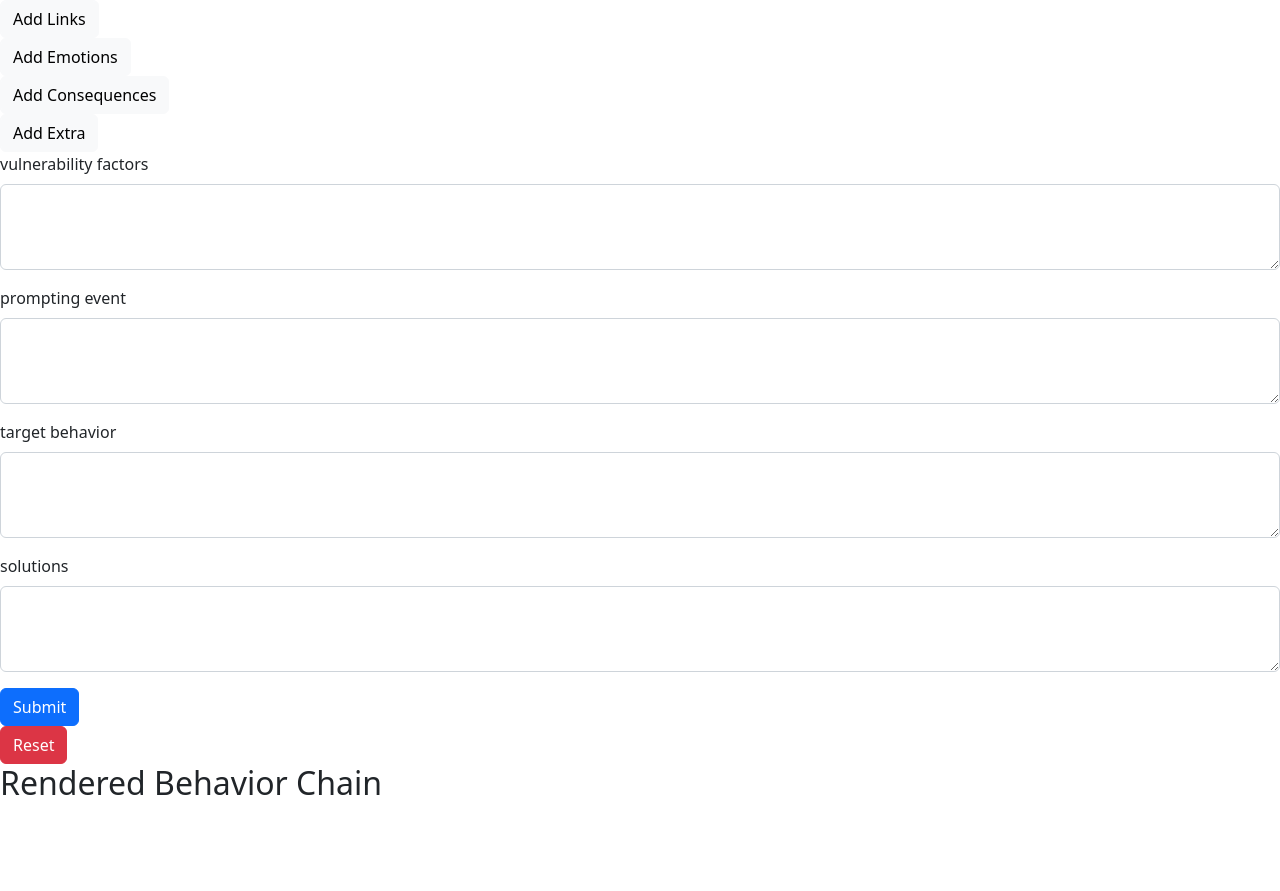
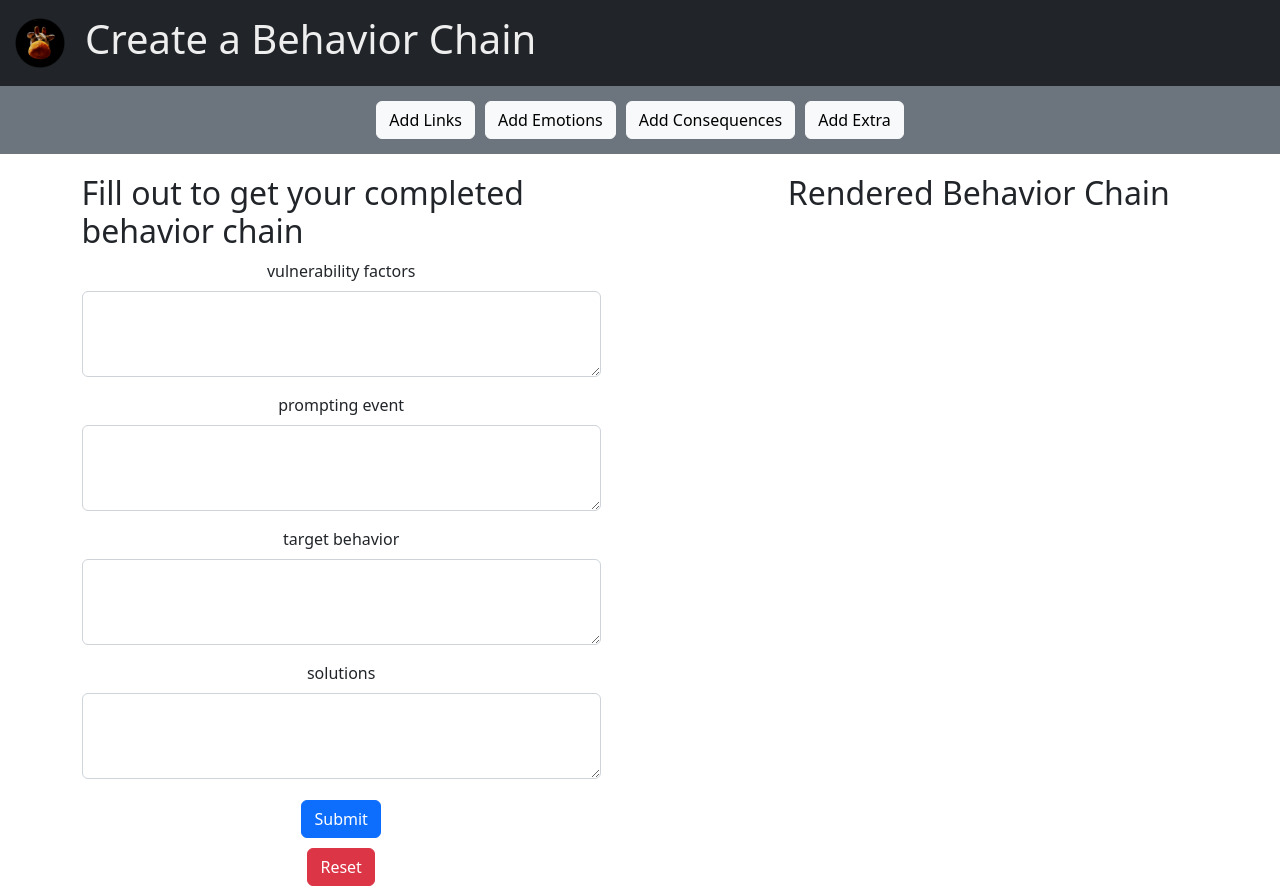
Before and after one commit to Jchips/behavior-chain-react, a React (Create React App) app: page / in a window 1280 px wide. Before the commit the page ends 810 px from the top, so only its background shows below. Built offline with nearby package versions, Linux system fonts and the light colour scheme.

Commit message:
added some styling

```diff
--- a/package.json
+++ b/package.json
@@ -36,5 +36,9 @@
       "last 1 firefox version",
       "last 1 safari version"
     ]
+  },
+  "devDependencies": {
+    "sass": "^1.62.1",
+    "sass-loader": "^13.2.2"
   }
 }
--- a/src/App.js
+++ b/src/App.js
@@ -5,7 +5,7 @@
 
 import React, { Component } from "react";
 import Sidebar from "./components/Sidebar";
-import Main from "./components/Main";
+import Main from "./components/Main/Main";
 import PlacementModal from "./components/sub-components/PlacementModal";
 import ConsequencesModal from "./components/ConsequencesModal";
 import ExtraModal from "./components/ExtraModal";
@@ -168,6 +168,10 @@ class App extends Component {
     console.log(this.state.links); // delete later
     return (
       <div>
+        <header className="bg-dark">
+          <img src={require("./assets/pin.png")} alt="jrosecow logo" />
+          <h1>Create a Behavior Chain</h1>
+        </header>
         <Sidebar
           addBubble={this.addBubble}
           togglePlacementModal={this.togglePlacementModal}
--- a/src/components/ConsequencesModal.js
+++ b/src/components/ConsequencesModal.js
@@ -14,8 +14,11 @@ class ConsequencesModal extends Component {
           <Modal.Title>{modalType}</Modal.Title>
         </Modal.Header>
         <Modal.Body>
-          <Button variant='info' onClick={() => addBubble("short-term")}>Short-term</Button>
-          <Button variant='info' onClick={() => addBubble("long-term")}>Long-term</Button>
+          <p>Choose a consequence type</p>
+          <div className='modal-btns'>
+            <Button variant='info' onClick={() => addBubble("short-term")}>Short-term</Button>
+            <Button variant='info' onClick={() => addBubble("long-term")}>Long-term</Button>
+          </div>
         </Modal.Body>
         <Modal.Footer>
           <Button variant="secondary" onClick={this.handleClose}>
--- a/src/components/Main.js
+++ b/src/components/Main/Main.js
@@ -1,8 +1,9 @@
 import React, { Component } from "react";
-import Render from "../components/Render";
-import FormGroup from "./sub-components/FormGroup";
+import Render from "../Render";
+import FormGroup from "../sub-components/FormGroup";
 import { Form, Button } from "react-bootstrap";
-import ChainBubble from '../js/chainBubble';
+import ChainBubble from '../../js/chainBubble';
+import './Main.scss';
 
 class Main extends Component {
   constructor(props) {
@@ -57,21 +58,26 @@ class Main extends Component {
   render() {
     const {links, removeBubble} = this.props;
     return (
-      <main>
-        <section>
-          <Form id="render-form" onSubmit={this.handleSubmit}>
+      <main className="row">
+        <section className="col-xl-5 col-lg-5 col-md-7 col-sm-7 col-12">
+          <h2>Fill out to get your completed behavior chain</h2>
+          <Form id="render-form" className="text-center" onSubmit={this.handleSubmit}>
             {links.map(link =>
               <FormGroup link={link} removeBubble={removeBubble} key={link.id} id={link.id}/>
             )}
-            <Button variant="primary" type="submit">
+            <Button className="text-center" variant="primary" type="submit">
               Submit
             </Button>
           </Form>
-          <Button variant="danger" type="button" onClick={this.resetForm}>
-            Reset
-          </Button>
+          <div class="btns text-center">
+            <Button className="text-center" variant="danger" type="button" onClick={this.resetForm}>
+              Reset
+            </Button>
+          </div>
         </section>
-        <Render links={links} showChain={this.state.showChain} fullChain={this.state.fullChain} renderEachChainBubble={this.renderEachChainBubble}/>
+        {/* <div className=""> */}
+          <Render links={links} showChain={this.state.showChain} fullChain={this.state.fullChain} renderEachChainBubble={this.renderEachChainBubble}/>
+        {/* </div> */}
       </main>
     );
   }
--- /dev/null
+++ b/src/components/Main/Main.scss
@@ -0,0 +1,30 @@
+@import 'colors';
+
+.row {
+  justify-content: space-around;
+}
+
+main {
+  & button {
+    margin: 5px 0;
+  }
+}
+
+.modal-title {
+  text-transform: capitalize;
+}
+
+.modal-btns {
+  display: grid;
+  grid-template-columns: 1fr 1fr;
+}
+
+.modal-btns button {
+  margin: 2px;
+}
+
+.submit-btn,
+.reset-btn {
+  display: flex;
+  justify-content: center;
+}
--- /dev/null
+++ b/src/components/Main/_colors.scss
@@ -0,0 +1,9 @@
+$red: firebrick;
+$orange: darkorange;
+$teal: rgb(0, 186, 203);
+$gold: gold;
+$green: seagreen;
+$blue: royalblue;
+$purple: mediumpurple;
+$pink: #F33A6A;
+$thistle: #D8BFD8;
--- a/src/components/Render.js
+++ b/src/components/Render.js
@@ -6,7 +6,7 @@ class Render extends Component {
     console.log('fullChain: ', fullChain); // delete later
     console.log('fullChain length: ', fullChain.length); // delete later
     return (
-      <section className='rendered-behavior-chain'>
+      <section className='rendered-behavior-chain col-xl-4 col-lg-3 col-md-12 col-sm-12 col-12'>
         <h2>Rendered Behavior Chain</h2>
         {showChain && (<div className='rendered-chain-container'>
         {(fullChain.map(chainLink =>
--- a/src/components/Sidebar.js
+++ b/src/components/Sidebar.js
@@ -10,7 +10,7 @@ class Sidebar extends Component {
     // let addLinks = this.props.addLinks;
     const { addBubble, togglePlacementModal, toggleConsequencesModal, extraBubble} = this.props;
     return (
-      <aside className="col-xl-2 col-lg-3 col-md-4 col-sm-4 col-12">
+      <aside>
         <button id="add-links-btn" type="button" className="btn btn-light" onClick={() => togglePlacementModal('links')}>Add Links</button>
         <button id="add-emotions-btn" type="button" className="btn btn-light" onClick={() => addBubble('emotions')}>Add Emotions</button>
         <button id="add-consequences-btn" type="button" className="btn btn-light" onClick={() => toggleConsequencesModal('consequences')}>Add Consequences</button>
--- a/src/components/sub-components/PlacementModal.js
+++ b/src/components/sub-components/PlacementModal.js
@@ -18,11 +18,13 @@ class PlacementModal extends Component {
           {/* upgrade idea: loop through all values in links array and create button for each.
           Make before and after buttons and pass a before or after parameter into placement.
           If the place === before, make the splice position -1 instead of +1*/}
-          <Button variant='info' onClick={() => placement("vulnerability factors")}>After vulnerability factors</Button>
-          <Button variant='info' onClick={() => placement("prompting event")}>After prompting event</Button>
-          <Button variant='info' onClick={() => placement("emotions")}>After emotions</Button>
-          <Button variant='info' onClick={() => placement("target behavior")}>After target behavior</Button>
-          <Button variant='info' onClick={() => placement("consequences")}>After consequences</Button>
+          <div className="modal-btns">
+            <Button variant='info' onClick={() => placement("vulnerability factors")}>After vulnerability factors</Button>
+            <Button variant='info' onClick={() => placement("prompting event")}>After prompting event</Button>
+            <Button variant='info' onClick={() => placement("emotions")}>After emotions</Button>
+            <Button variant='info' onClick={() => placement("target behavior")}>After target behavior</Button>
+            <Button variant='info' onClick={() => placement("consequences")}>After consequences</Button>
+          </div>
         </Modal.Body>
         <Modal.Footer>
           <Button variant="secondary" onClick={this.handleClose}>
--- a/src/index.css
+++ b/src/index.css
@@ -11,3 +11,37 @@ code {
   font-family: source-code-pro, Menlo, Monaco, Consolas, 'Courier New',
     monospace;
 }
+
+header {
+  color: #eee;
+  display: flex;
+  align-items: center;
+  padding: 15px;
+  /* margin-bottom: 20px; */
+}
+
+h1, .h1 {
+  font-size: 2.3rem;
+  /* text-align: center; */
+  font-weight: bold;
+  margin-left: 20px;
+  margin-bottom: 0;
+}
+
+header img {
+  width: 50px;
+  height: 50px;
+}
+
+aside {
+  background-color: #6c757d;
+  padding: 15px;
+  margin-bottom: 20px;
+  display: flex;
+  justify-content: center;
+}
+
+aside button {
+  border: 1px solid rgb(51, 139, 147);
+  margin: 0 5px;
+}
```
Also changed, not shown: src/assets/pin.png (added), 1 other file (tests, documents, lock files or other folders).
